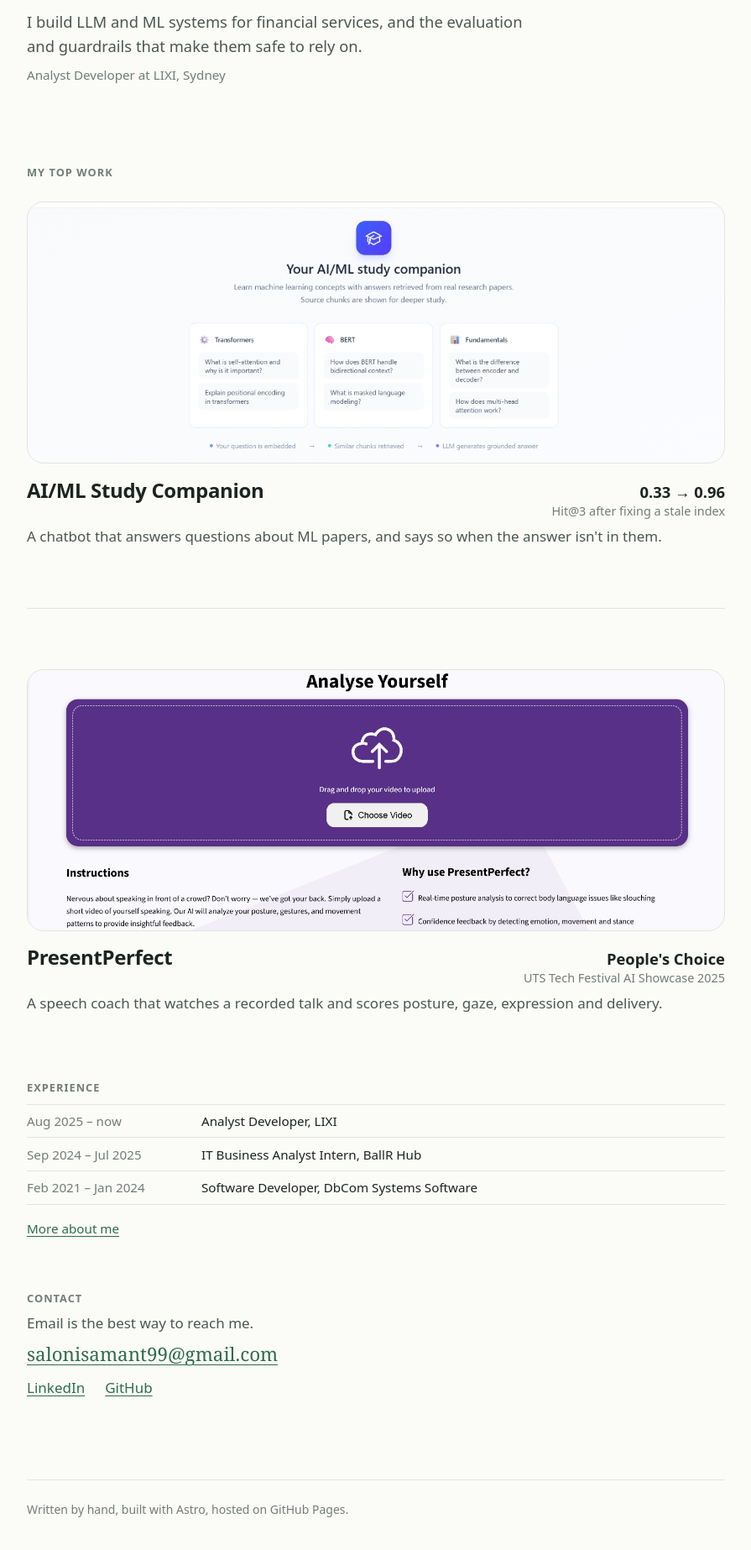
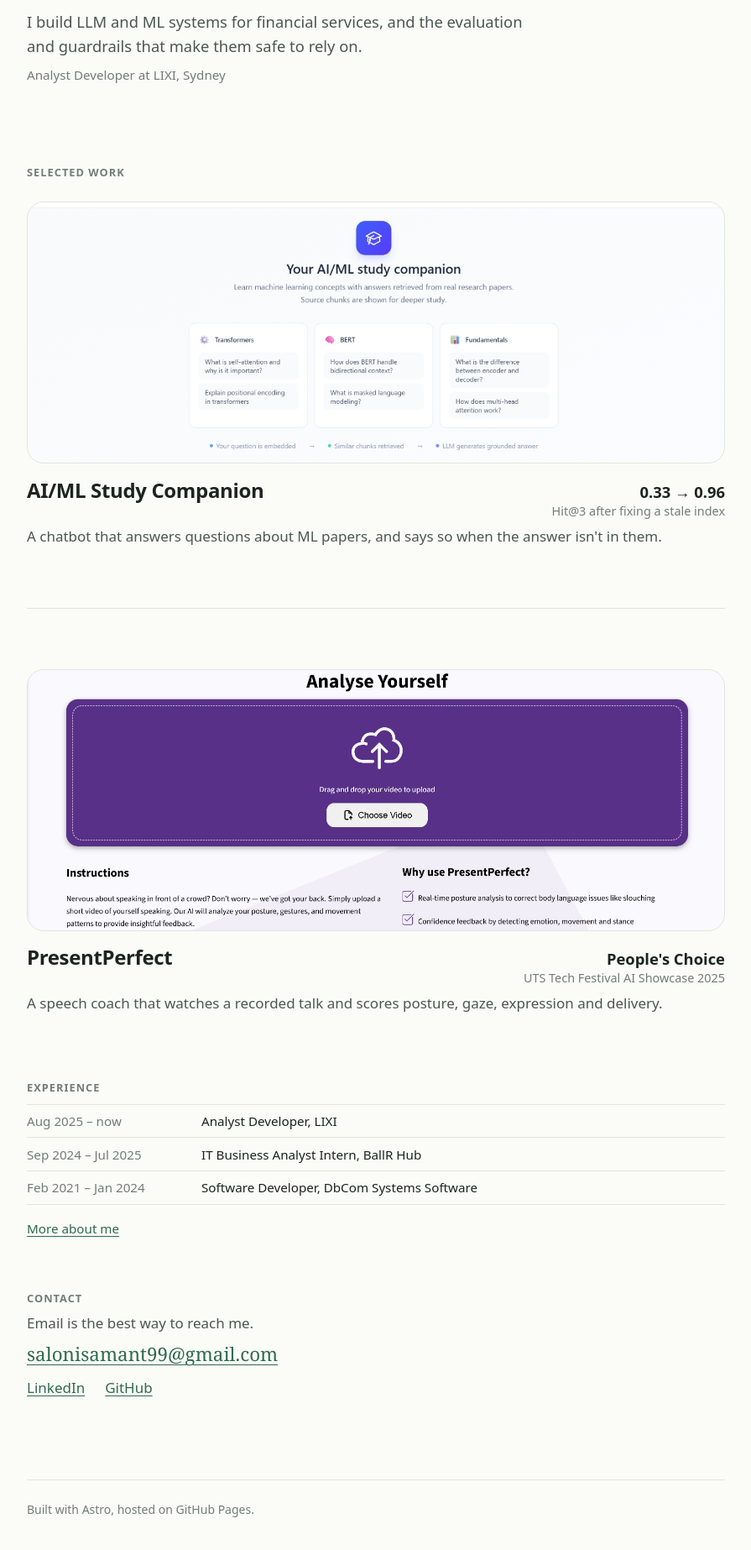
Before and after one commit to saloni-11/my-work, an Astro site: page / in a window 1280 px wide. Shown: the part 164-2010 px from the top of the page at 84% size, without its empty margins (192-1087 px from the left). Built offline with nearby package versions, Linux system fonts and the light colour scheme; Astro itself is replaced by a stand-in of ours.

Commit message:
Rename work heading and simplify footer line

```diff
--- a/src/layouts/Base.astro
+++ b/src/layouts/Base.astro
@@ -101,7 +101,7 @@ const nav = [
           </ul>
         )
       }
-      <p class="small">Written by hand, built with Astro, hosted on GitHub Pages.</p>
+      <p class="small">Built with Astro, hosted on GitHub Pages.</p>
     </footer>
 
     <script is:inline>
--- a/src/pages/index.astro
+++ b/src/pages/index.astro
@@ -20,7 +20,7 @@ const featured = (await getCollection('work', ({ data }) => data.featured)).sort
   </section>
 
   <section class="work wrap" aria-labelledby="work-heading">
-    <h2 id="work-heading">My top work</h2>
+    <h2 id="work-heading">Selected work</h2>
     <ul class="cards">
       {featured.map((project, i) => <li><ProjectCard project={project} eager={i === 0} /></li>)}
     </ul>
```
